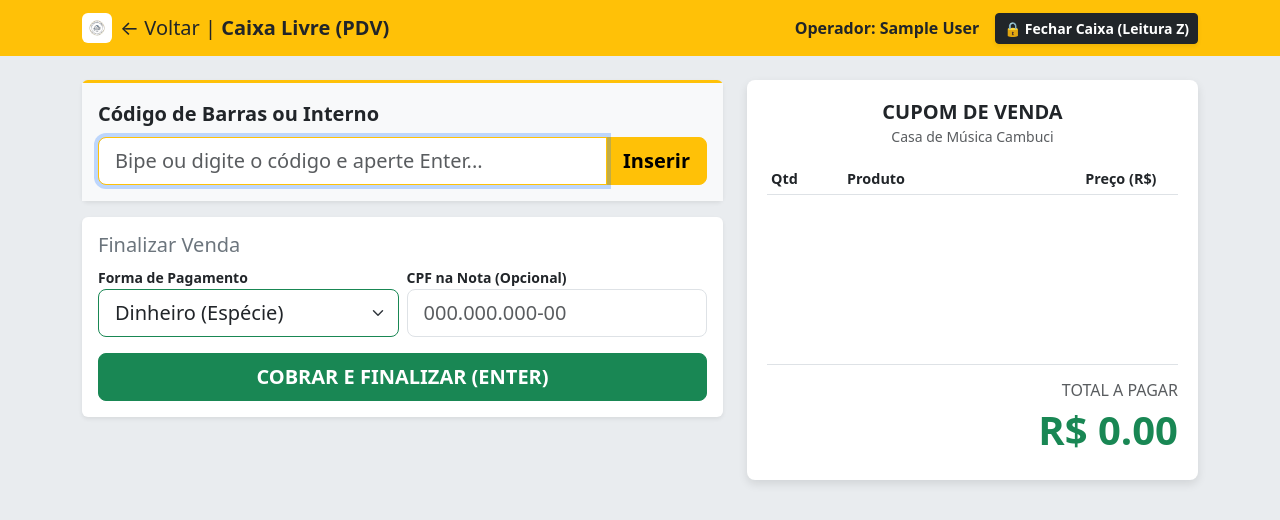
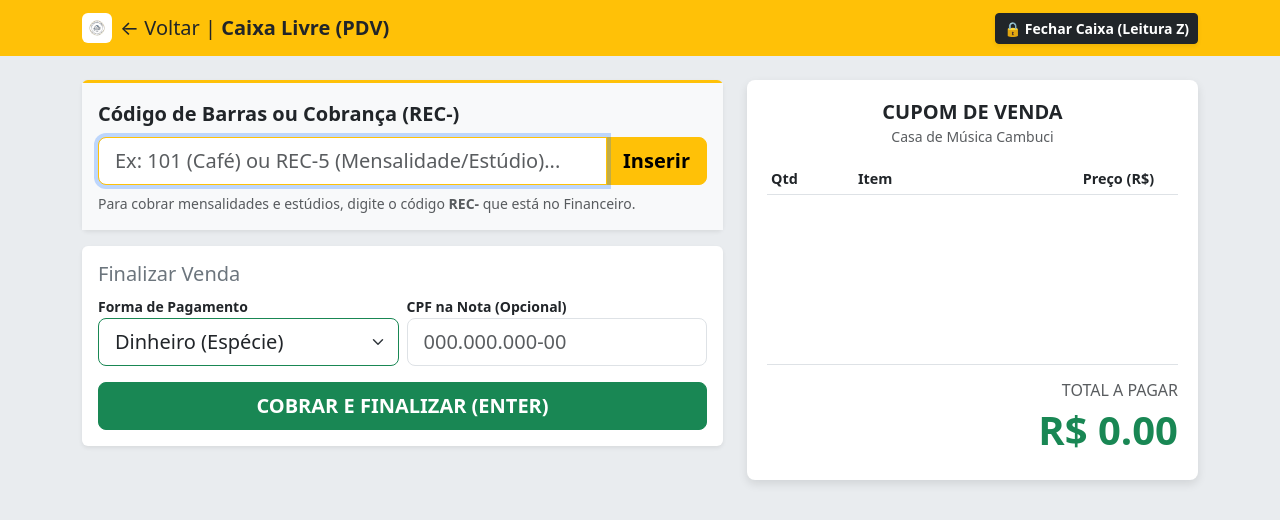
Before and after one commit to Casademusicacambuci/escola_musica, a Flask app: page /caixa in a window 1280 px wide. Shown: the top 520 px of the page. Run offline with Flask 3, Linux system fonts and the light colour scheme; the visitor is signed in with stand-in values (Sample User, id 1); lists and menus that the app fills with data are empty.

Commit message:
Refactor caixa.html for clarity and consistency

```diff
--- a/templates/caixa.html
+++ b/templates/caixa.html
@@ -10,8 +10,6 @@
         .cupom-fiscal { background: #fff; padding: 20px; border-radius: 8px; box-shadow: 0 4px 10px rgba(0,0,0,0.1); min-height: 400px; }
         .table-pdv th, .table-pdv td { font-size: 0.9rem; }
         .total-display { font-size: 2.5rem; font-weight: bold; color: #198754; }
-
-        /* Oculta tudo na hora de imprimir, menos o cupom de fechamento */
         @media print {
             body * { visibility: hidden; }
             #modalFechamentoContent, #modalFechamentoContent * { visibility: visible; }
@@ -29,8 +27,6 @@
                 <span>&larr; Voltar | <strong>Caixa Livre (PDV)</strong></span>
             </a>
             <div class="d-flex align-items-center">
-                <span class="navbar-text text-dark fw-bold d-none d-md-block me-3">Operador: {{ session.nome }}</span>
-                <!-- BOTÃO DE FECHAMENTO DE CAIXA -->
                 <button class="btn btn-dark btn-sm fw-bold shadow-sm" onclick="abrirFechamento()">&#128274; Fechar Caixa (Leitura Z)</button>
             </div>
         </div>
@@ -42,15 +38,15 @@
             <div class="col-lg-7 mb-4">
                 <div class="card shadow-sm border-0 border-top border-warning border-3 mb-3">
                     <div class="card-body bg-light">
-                        <label class="form-label fw-bold text-dark fs-5">Código de Barras ou Interno</label>
+                        <label class="form-label fw-bold text-dark fs-5">Código de Barras ou Cobrança (REC-)</label>
                         <div class="input-group input-group-lg">
-                            <input type="text" class="form-control border-warning" id="codigoInput" placeholder="Bipe ou digite o código e aperte Enter..." autofocus>
+                            <input type="text" class="form-control border-warning" id="codigoInput" placeholder="Ex: 101 (Café) ou REC-5 (Mensalidade/Estúdio)..." autofocus>
                             <button class="btn btn-warning fw-bold" type="button" onclick="buscarProduto()">Inserir</button>
                         </div>
+                        <small class="text-muted mt-2 d-block">Para cobrar mensalidades e estúdios, digite o código <strong>REC-</strong> que está no Financeiro.</small>
                     </div>
                 </div>
 
-                <!-- PAGAMENTO -->
                 <div class="card shadow-sm border-0">
                     <div class="card-body">
                         <h5 class="card-title text-secondary">Finalizar Venda</h5>
@@ -74,20 +70,19 @@
                 </div>
             </div>
 
-            <!-- CUPOM / CARRINHO DE COMPRAS -->
+            <!-- CUPOM / CARRINHO -->
             <div class="col-lg-5">
                 <div class="cupom-fiscal d-flex flex-column">
                     <div class="text-center mb-3">
                         <h5 class="mb-0 fw-bold">CUPOM DE VENDA</h5>
                         <small class="text-muted">Casa de Música Cambuci</small>
                     </div>
-
                     <div class="table-responsive flex-grow-1">
                         <table class="table table-sm table-pdv table-borderless border-bottom">
                             <thead>
                                 <tr class="border-bottom">
                                     <th>Qtd</th>
-                                    <th>Produto</th>
+                                    <th>Item</th>
                                     <th class="text-end">Preço (R$)</th>
                                     <th></th>
                                 </tr>
@@ -95,7 +90,6 @@
                             <tbody id="listaItens"></tbody>
                         </table>
                     </div>
-
                     <div class="mt-auto border-top pt-3 text-end">
                         <h6 class="text-muted mb-0">TOTAL A PAGAR</h6>
                         <div class="total-display" id="valorTotal">R$ 0.00</div>
@@ -105,60 +99,40 @@
         </div>
     </div>
 
-    <!-- MODAL DE FECHAMENTO DE CAIXA -->
+    <!-- MODAL DE FECHAMENTO (Igual ao anterior) -->
     <div class="modal fade" id="modalFechamento" tabindex="-1" aria-hidden="true">
       <div class="modal-dialog modal-sm">
         <div class="modal-content" id="modalFechamentoContent">
           <div class="modal-header bg-dark text-white">
-            <h6 class="modal-title fw-bold">FECHAMENTO DE CAIXA (HOJE)</h6>
+            <h6 class="modal-title fw-bold">FECHAMENTO DE CAIXA</h6>
             <button type="button" class="btn-close btn-close-white" data-bs-dismiss="modal"></button>
           </div>
           <div class="modal-body text-center" style="font-family: monospace;">
-              <h5 class="fw-bold mb-0">CASA DE MÚSICA CAMBUCI</h5>
+              <h5 class="fw-bold mb-0">CASA DE MÚSICA</h5>
               <p class="small text-muted mb-4">Relatório Diário - Leitura Z</p>
-
-              <div class="d-flex justify-content-between border-bottom pb-1 mb-2">
-                  <span>Dinheiro na Gaveta:</span>
-                  <strong id="resumoDinheiro">R$ 0.00</strong>
-              </div>
-              <div class="d-flex justify-content-between border-bottom pb-1 mb-2">
-                  <span>Recebido via PIX:</span>
-                  <strong id="resumoPix">R$ 0.00</strong>
-              </div>
-              <div class="d-flex justify-content-between border-bottom pb-1 mb-2">
-                  <span>Cartão de Crédito:</span>
-                  <strong id="resumoCredito">R$ 0.00</strong>
-              </div>
-              <div class="d-flex justify-content-between border-bottom pb-1 mb-3">
-                  <span>Cartão de Débito:</span>
-                  <strong id="resumoDebito">R$ 0.00</strong>
-              </div>
-
+              <div class="d-flex justify-content-between border-bottom pb-1 mb-2"><span>Dinheiro:</span><strong id="resumoDinheiro">R$ 0.00</strong></div>
+              <div class="d-flex justify-content-between border-bottom pb-1 mb-2"><span>PIX:</span><strong id="resumoPix">R$ 0.00</strong></div>
+              <div class="d-flex justify-content-between border-bottom pb-1 mb-2"><span>Crédito:</span><strong id="resumoCredito">R$ 0.00</strong></div>
+              <div class="d-flex justify-content-between border-bottom pb-1 mb-3"><span>Débito:</span><strong id="resumoDebito">R$ 0.00</strong></div>
               <div class="bg-light p-2 rounded border">
-                  <h6 class="mb-0 text-muted">TOTAL GERAL DO DIA</h6>
+                  <h6 class="mb-0 text-muted">TOTAL GERAL</h6>
                   <h4 class="fw-bold text-success mb-0" id="resumoTotal">R$ 0.00</h4>
               </div>
           </div>
           <div class="modal-footer justify-content-center btn-print">
-            <button type="button" class="btn btn-secondary btn-sm w-100 mb-1" data-bs-dismiss="modal">Fechar Janela</button>
-            <button type="button" class="btn btn-dark btn-sm w-100 fw-bold" onclick="window.print()">🖨️ Imprimir Fechamento</button>
+            <button type="button" class="btn btn-dark btn-sm w-100 fw-bold" onclick="window.print()">🖨️ Imprimir</button>
           </div>
         </div>
       </div>
     </div>
 
-    <!-- SCRIPT DO PDV E FECHAMENTO -->
     <script src="https://cdn.jsdelivr.net/npm/bootstrap@5.3.0/dist/js/bootstrap.bundle.min.js"></script>
     <script>
-        let carrinho = [];
-        let total = 0.0;
+        let carrinho = []; let total = 0.0;
         const inputCodigo = document.getElementById('codigoInput');
 
         inputCodigo.addEventListener("keypress", function(event) {
-            if (event.key === "Enter") {
-                event.preventDefault();
-                buscarProduto();
-            }
+            if (event.key === "Enter") { event.preventDefault(); buscarProduto(); }
         });
 
         function buscarProduto() {
@@ -169,33 +143,26 @@
                 .then(produto => {
                     if (produto.erro) { alert(produto.erro); }
                     else { adicionarAoCarrinho(produto); }
-                    inputCodigo.value = '';
-                    inputCodigo.focus();
+                    inputCodigo.value = ''; inputCodigo.focus();
                 });
         }
 
         function adicionarAoCarrinho(produto) {
-            let itemExistente = carrinho.find(i => i.id === produto.id);
+            let itemExistente = carrinho.find(i => String(i.id) === String(produto.id));
             if (itemExistente) { itemExistente.quantidade += 1; }
-            else {
-                carrinho.push({ id: produto.id, nome: produto.nome, preco: produto.preco, quantidade: 1 });
-            }
+            else { carrinho.push({ id: produto.id, nome: produto.nome, preco: produto.preco, quantidade: 1 }); }
             atualizarTela();
         }
 
         function removerDoCarrinho(index) {
-            carrinho.splice(index, 1);
-            atualizarTela();
-            inputCodigo.focus();
+            carrinho.splice(index, 1); atualizarTela(); inputCodigo.focus();
         }
 
         function atualizarTela() {
             const tbody = document.getElementById('listaItens');
-            tbody.innerHTML = '';
-            total = 0.0;
+            tbody.innerHTML = ''; total = 0.0;
             carrinho.forEach((item, index) => {
-                let subtotal = item.quantidade * item.preco;
-                total += subtotal;
+                let subtotal = item.quantidade * item.preco; total += subtotal;
                 let tr = document.createElement('tr');
                 tr.innerHTML = `
                     <td>${item.quantidade}x</td>
@@ -209,37 +176,26 @@
         }
 
         function finalizarVenda() {
-            if (carrinho.length === 0) { alert("O carrinho está vazio!"); return; }
-            const formaPgto = document.getElementById('formaPagamento').value;
-            const dadosVenda = { itens: carrinho, total: total, forma_pagamento: formaPgto };
-
+            if (carrinho.length === 0) { alert("Carrinho vazio!"); return; }
+            const dadosVenda = { itens: carrinho, total: total, forma_pagamento: document.getElementById('formaPagamento').value };
             fetch('/caixa/finalizar', {
-                method: 'POST',
-                headers: { 'Content-Type': 'application/json' },
-                body: JSON.stringify(dadosVenda)
-            })
-            .then(response => response.json())
-            .then(data => {
+                method: 'POST', headers: { 'Content-Type': 'application/json' }, body: JSON.stringify(dadosVenda)
+            }).then(response => response.json()).then(data => {
                 if (data.sucesso) {
-                    alert("✅ Venda finalizada! Valor computado no Financeiro.");
+                    alert("✅ Venda finalizada e baixada no Financeiro!");
                     carrinho = []; atualizarTela(); inputCodigo.focus();
                 } else { alert("Erro ao finalizar venda."); }
             });
         }
 
-        // FUNÇÃO DE FECHAMENTO DE CAIXA
         function abrirFechamento() {
-            fetch('/caixa/fechamento')
-                .then(response => response.json())
-                .then(dados => {
+            fetch('/caixa/fechamento').then(response => response.json()).then(dados => {
                 document.getElementById('resumoDinheiro').innerText = `R$ ${dados.Dinheiro.toFixed(2)}`;
                 document.getElementById('resumoPix').innerText = `R$ ${dados.Pix.toFixed(2)}`;
                 document.getElementById('resumoCredito').innerText = `R$ ${dados.Cartao_Credito.toFixed(2)}`;
                 document.getElementById('resumoDebito').innerText = `R$ ${dados.Cartao_Debito.toFixed(2)}`;
                 document.getElementById('resumoTotal').innerText = `R$ ${dados.Total.toFixed(2)}`;
-
-                    var modal = new bootstrap.Modal(document.getElementById('modalFechamento'));
-                    modal.show();
+                new bootstrap.Modal(document.getElementById('modalFechamento')).show();
             });
         }
     </script>
```
Lines whose indentation alone changed are shown as unchanged.
